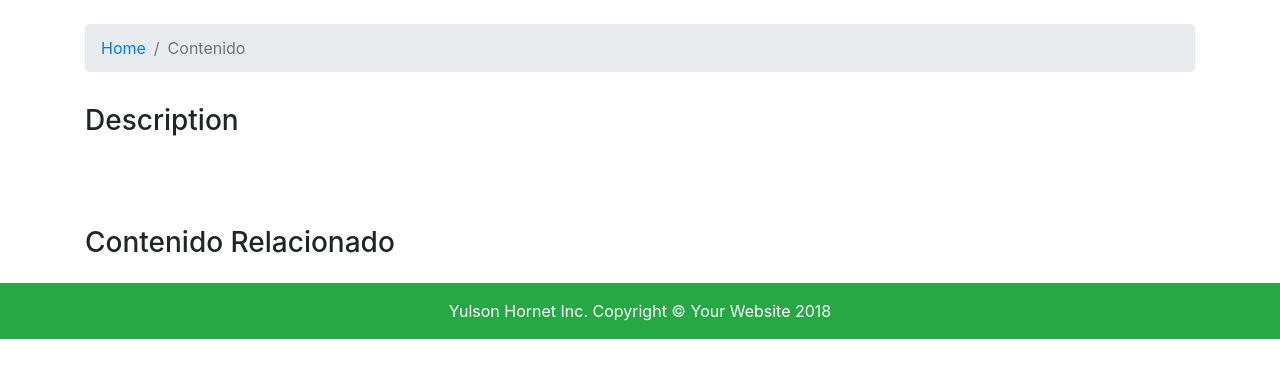
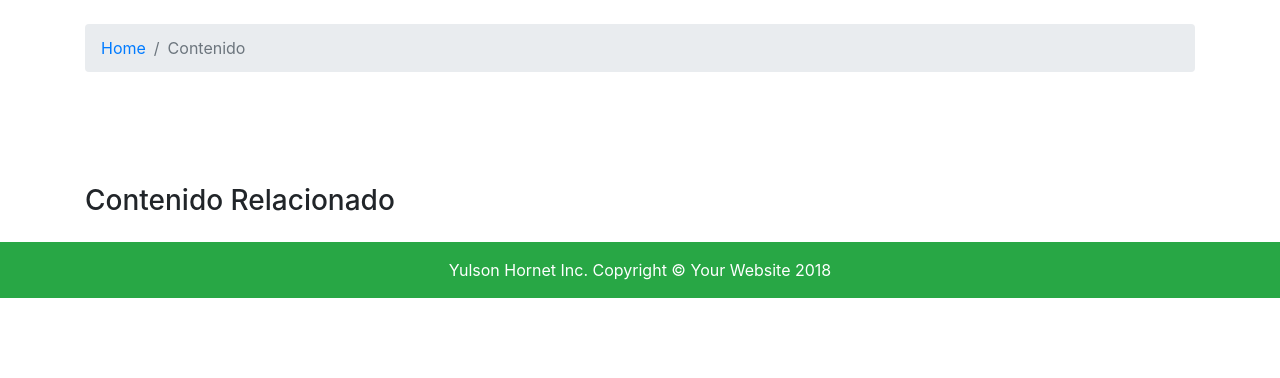
Before and after one commit to altamiranoesdras/IRS, a Laravel app: template resources/views/contenidos/show.blade.php in a window 1280 px wide. Shown: the part 56-434 px from the top of the page. Run offline with Laravel 8, Linux system fonts and the light colour scheme; the template is opened without the code that fills it, so the values that code supplies are empty.

Commit message:
Mejoras show contenidos

```diff
--- a/resources/views/contenidos/show.blade.php
+++ b/resources/views/contenidos/show.blade.php
@@ -18,7 +18,6 @@
         <div class="row">
 
             <div class="col-md-8">
-                <h3 class="my-3">Description</h3>
                 <p>
                     {!! $contenido->cuerpo !!}
                 </p>
```
